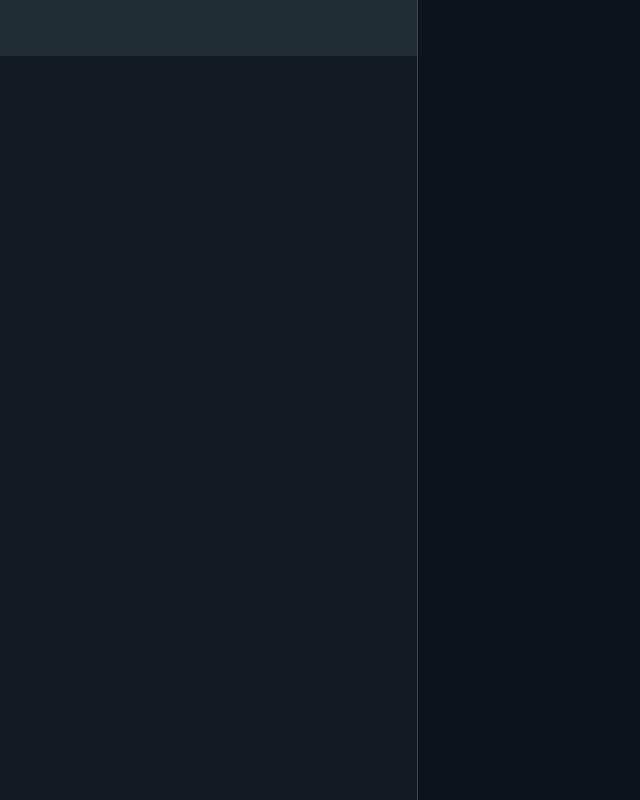
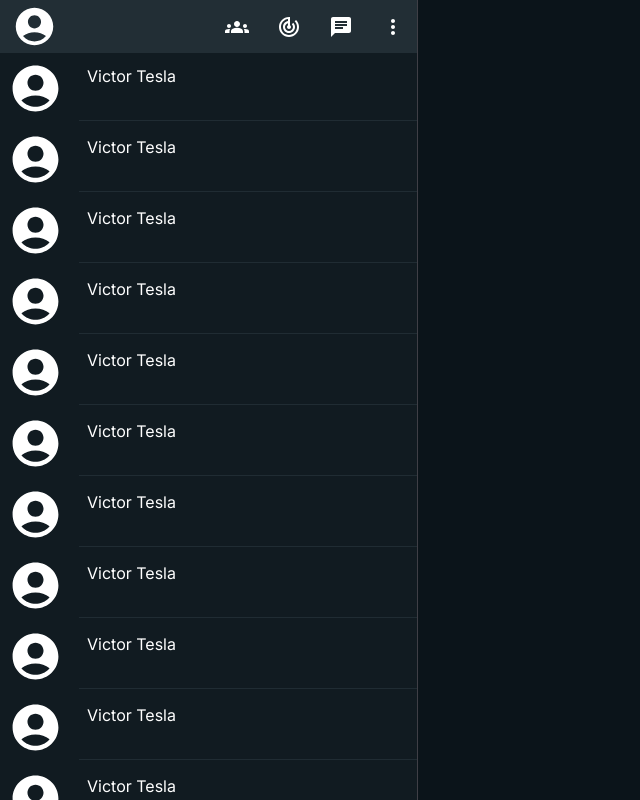
Before and after one commit to VictorH74/web-whatsapp-clone, a Next.js app: page / in a window 1280 px wide. Shown: the whole page, without its empty margins (0-640 px from the left). Built offline with nearby package versions, Linux system fonts and the light colour scheme.

Commit message:
feat: added and improved main components

```diff
--- /dev/null
+++ b/src/app/api/chats/route.ts
@@ -0,0 +1,11 @@
+import { NextResponse } from "next/server";
+
+export async function GET(req: Request, res: Response) {
+  const data = Array.from({ length: 20 }, (_, i) => ({
+    id: i,
+    username: "Victor Tesla",
+    lastMsg: "Last message",
+  }));
+
+  return NextResponse.json(data);
+}
--- a/src/app/components/Header.tsx
+++ /dev/null
@@ -1,9 +0,0 @@
-const Header = () => {
-    return (
-        <div className="w-full h-14 bg-[#222E35]">
-
-        </div>
-    )
-}
-
-export default Header;
--- a/src/app/page.tsx
+++ b/src/app/page.tsx
@@ -1,13 +1,51 @@
-import Image from 'next/image'
-import Header from './components/Header'
+"use client";
+
+import useChats from "../hooks/useChats";
+import Chats from "@/components/Chats";
+import Providers from "@/components/Providers";
+import Header from "@/components/Header";
+import ChatIcon from "@mui/icons-material/Chat";
+import TrackChangesIcon from "@mui/icons-material/TrackChanges";
+import GroupsIcon from "@mui/icons-material/Groups";
+
+const Main = () => {
+  const { isLoading, chats } = useChats();
+
+  return (
+    <>
+      {isLoading ? (
+        <main className="bg-[#111B21] w-screen h-screen grid place-items-center">
+          <h1 className="text-white">loading</h1>
+        </main>
+      ) : (
+        <main className="flex flex-row">
+          <aside className="border-r-[1px] border-r-zinc-700 w-[620px] max-h-screen bg-[#111B21] flex flex-col custom-scrollbar">
+            <Header
+              actions={[
+                <button key={(Math.random() + 1).toString(36).substring(7)}>
+                  <GroupsIcon sx={{ color: "white" }} />
+                </button>,
+                <button key={(Math.random() + 1).toString(36).substring(7)}>
+                  <TrackChangesIcon sx={{ color: "white" }} />
+                </button>,
+                <button key={(Math.random() + 1).toString(36).substring(7)}>
+                  <ChatIcon sx={{ color: "white" }} />
+                </button>,
+              ]}
+            />
+            <Chats chatList={chats} />
+          </aside>
+          <div className="w-full h-screen bg-[#0B141A]"></div>
+        </main>
+      )}
+    </>
+  );
+};
 
 export default function Home() {
   return (
-    <main className="flex flex-row">
-      <div className="border-r-[1px] border-r-zinc-700 w-[620px] h-screen bg-[#111B21]">
-        <Header/>
-      </div>
-      <div className='w-full h-screen bg-[#0B141A]'></div>
-    </main>
-  )
+    <Providers>
+      <Main />
+    </Providers>
+  );
 }
--- /dev/null
+++ b/src/app/test/page.tsx
@@ -0,0 +1,7 @@
+ const TestPage = () => (
+    <div>
+        <h1 className="text-orange-600">Test Page</h1>
+    </div>
+)
+
+export default TestPage;
--- /dev/null
+++ b/src/components/Chat.tsx
@@ -0,0 +1,33 @@
+import AccountCircleIcon from "@mui/icons-material/AccountCircle";
+
+type ChatData = {
+  id: number;
+  username: string;
+  messages?: string[] | [];
+};
+
+interface Props {
+  data: ChatData;
+  last: boolean;
+}
+
+export default function Chat({ data, last }: Props) {
+  return (
+    <div className="flex flex-row items-center hover:bg-[#202C33]">
+      <div className="p-2">
+        <AccountCircleIcon sx={{ color: "white", fontSize: "55px" }} />
+      </div>
+
+      <div className={`ml-2 w-full p-2 pb-3 ${!last ? "border-b-[1px] border-b-[#202C33]" : ""}`}>
+        <h2 className="text-white">{data.username}</h2>
+        <p
+          className={`text-gray-300 text-sm ${
+            !data.messages ? "opacity-0" : ""
+          }`}
+        >
+          {data?.messages ? data.messages[-1] : "-"}
+        </p>
+      </div>
+    </div>
+  );
+}
--- /dev/null
+++ b/src/components/Chats.tsx
@@ -0,0 +1,15 @@
+import Chat from "./Chat";
+
+interface Props {
+  chatList: Chat[];
+}
+
+export default function Chats({ chatList }: Props) {
+  return (
+    <div className="overflow-auto h-full">
+      {chatList.map((chat, i) => (
+        <Chat key={chat.id} data={chat} last={i === chatList.length - 1} />
+      ))}
+    </div>
+  );
+}
--- /dev/null
+++ b/src/components/Header.tsx
@@ -0,0 +1,25 @@
+import AccountCircleIcon from "@mui/icons-material/AccountCircle";
+import MoreVertIcon from "@mui/icons-material/MoreVert";
+import { ReactNode } from "react";
+
+interface Props {
+  actions: ReactNode[];
+}
+
+const Header = ({ actions }: Props) => {
+  return (
+    <div className="w-full h-14 bg-[#222E35] flex flex-row items-center py-1 px-3 justify-between">
+      <div>
+        <AccountCircleIcon sx={{ color: "white", fontSize: "45px" }} />
+      </div>
+      <div className="flex flex-row gap-7 justify-evenly">
+        {actions}
+        <button>
+          <MoreVertIcon sx={{ color: "white" }} />
+        </button>
+      </div>
+    </div>
+  );
+};
+
+export default Header;
--- /dev/null
+++ b/src/components/Providers.tsx
@@ -0,0 +1,13 @@
+import { ReactNode } from "react";
+import { QueryClient, QueryClientProvider } from "react-query";
+import ChatsProvider from "../contexts/chats";
+
+const queryClient = new QueryClient();
+
+export default function Providers({ children }: { children: ReactNode }) {
+  return (
+    <QueryClientProvider client={queryClient}>
+      <ChatsProvider>{children}</ChatsProvider>
+    </QueryClientProvider>
+  );
+}
--- /dev/null
+++ b/src/contexts/chats.tsx
@@ -0,0 +1,31 @@
+"use client";
+import { ReactNode, createContext, useState } from "react";
+import { useQuery } from "react-query";
+
+interface ChatsProvider {
+  chats: Chat[] | [];
+  isLoading: boolean;
+}
+
+export const ChatsCtx = createContext<ChatsProvider>({
+  chats: [],
+  isLoading: true,
+});
+
+export default function ChatsProvider({ children }: { children: ReactNode }) {
+  const [chats, setChats] = useState<Chat[] | []>([]);
+
+  const fetchChats = async () => {
+    const res = await fetch("http://localhost:3000/api/chats");
+    const data = await res.json();
+    setChats(data);
+  };
+
+  const { isLoading } = useQuery({ queryKey: ["chats"], queryFn: fetchChats });
+
+  return (
+    <ChatsCtx.Provider value={{ chats, isLoading }}>
+      {children}
+    </ChatsCtx.Provider>
+  );
+}
--- /dev/null
+++ b/src/hooks/useChats.ts
@@ -0,0 +1,6 @@
+import { useContext } from "react";
+import { ChatsCtx } from "../contexts/chats";
+
+export default function useChats() {
+  return useContext(ChatsCtx);
+}
--- /dev/null
+++ b/src/types.d.ts
@@ -0,0 +1,5 @@
+type Chat = {
+  id: int;
+  username: string;
+  messages?: string[] | [];
+};
```
